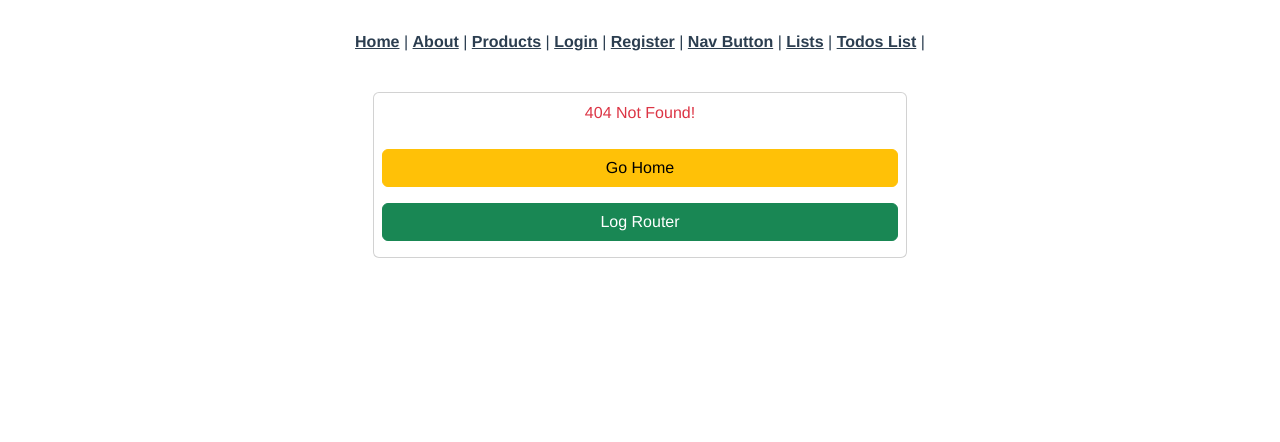
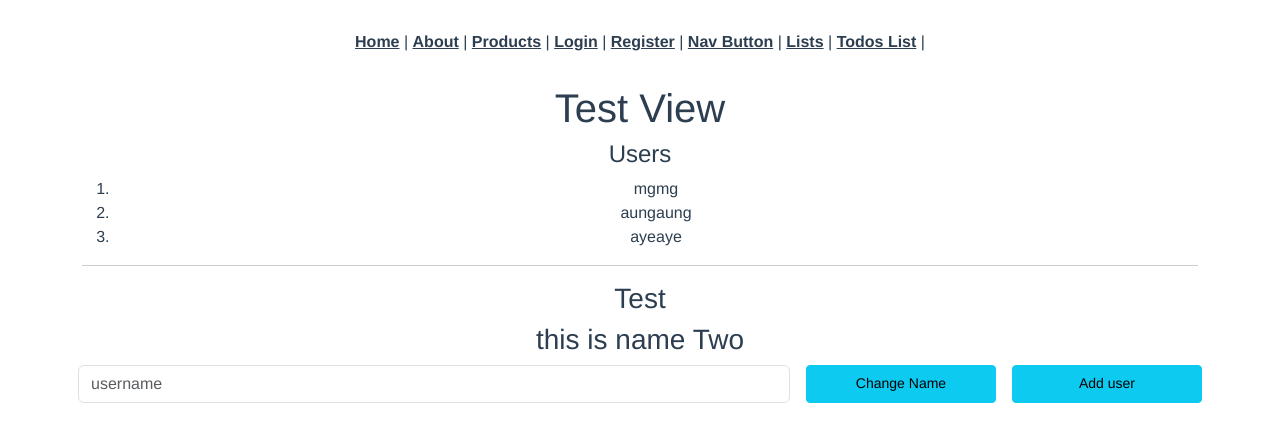
Before and after one commit to aungNyeinChan93/vue3_CL, a Vue app: page /test in a window 1280 px wide. Before the commit this address had no page. Shown: the top 442 px of the page. Built offline with nearby package versions, Linux system fonts and the light colour scheme.

Commit message:
mutations,actions && mapMutations,mapActions

```diff
--- a/src/router/index.ts
+++ b/src/router/index.ts
@@ -6,6 +6,7 @@ import NavBtnView from "@/views/TestView/NavBtnView.vue";
 import ProductView from "@/views/ProductView.vue";
 import ListsView from "@/views/Lists/ListsView.vue";
 import TodosView from "@/views/TodosView.vue";
+import TestView from "@/views/TestView/TestView.vue";
 
 const routes: Array<RouteRecordRaw> = [
   {
@@ -98,6 +99,11 @@ const routes: Array<RouteRecordRaw> = [
     path: '/todos',
     name: 'todos',
     component: TodosView
+  },
+  {
+    path: '/test',
+    name: "Test",
+    component: TestView
   }
 ];
 
--- a/src/store/index.ts
+++ b/src/store/index.ts
@@ -1,6 +1,7 @@
 import { createStore } from "vuex";
 import Todos from '@/store/modules/Todos/Todo'
+import Test from "./modules/Test"
 
 export default createStore({
-  modules: { Todos },
+  modules: { Todos, Test },
 });
--- /dev/null
+++ b/src/store/modules/Test.js
@@ -0,0 +1,26 @@
+const Test = {
+  state: {
+    name: "Test",
+    nameTwo: "this is name Two",
+    array: [],
+    users: ["mgmg", "aungaung", "ayeaye"],
+  },
+  getters: {
+    getUser: (state) => state.users,
+  },
+  mutations: {
+    addUsers(state, user) {
+      state.users.push(user);
+    },
+  },
+  actions: {
+    changeName({ state }, userName) {
+      if (userName) {
+        state.name = userName;
+        state.nameTwo = userName;
+      }
+    },
+  },
+};
+
+export default Test;
--- a/src/store/modules/Todos/Todo.ts
+++ b/src/store/modules/Todos/Todo.ts
@@ -33,6 +33,11 @@ export default {
         },
         updateStatus(context, id) {
             context.commit('editStatus', id)
+        },
+        testAction: ({ state }) => {
+            state.test = 'change test'
+            console.log('testAction ran');
+
         }
     },
 }
--- /dev/null
+++ b/src/views/TestView/TestView.vue
@@ -0,0 +1,61 @@
+<template>
+  <section>
+    <h1>Test View</h1>
+    <div>
+      <h4>Users</h4>
+      <ol>
+        <li v-for="user in getUser" :key="user">{{ user }}</li>
+      </ol>
+    </div>
+    <hr />
+    <div>
+      <div class="mt-2 row">
+        <h3>{{ name }}</h3>
+        <h3>{{ nameTwo }}</h3>
+        <input
+          type="text"
+          class="form-control mx-2 col"
+          placeholder="username"
+          v-model="userName"
+        />
+        <button
+          @click="changeName(userName)"
+          class="col-2 btn btn-sm btn-info mx-2"
+        >
+          Change Name
+        </button>
+        <button
+          @click="addUsers(userName)"
+          class="col-2 btn btn-sm btn-info mx-2"
+        >
+          Add user
+        </button>
+      </div>
+    </div>
+  </section>
+</template>
+
+<script>
+import { ref } from "vue";
+import { mapActions, mapGetters, mapMutations, mapState, useStore } from "vuex";
+
+export default {
+  setup() {
+    const store = useStore();
+    const userName = ref("");
+
+    return { store, userName };
+  },
+  methods: {
+    ...mapActions(["changeName"]),
+    ...mapMutations(["addUsers"]),
+  },
+  computed: {
+    ...mapGetters(["getUser"]),
+    ...mapState({
+      name: (state) => state.Test.name,
+      nameTwo: (state) => state.Test.nameTwo,
+    }),
+  },
+};
+</script>
--- a/src/views/TodosView.vue
+++ b/src/views/TodosView.vue
@@ -14,6 +14,10 @@
         {{ pageName }} || {{ pageName_optionApi }} || {{ users }} ||
         {{ userCounts }}
       </h4>
+
+      <button class="btn btn-danger my-2" @click="testAction">
+        Test Action
+      </button>
     </div>
   </section>
 </template>
@@ -21,7 +25,7 @@
 <script>
 import SingleTodoComponent from "@/components/SingleTodoComponent.vue";
 import { computed, onMounted, ref } from "vue";
-import { mapGetters, mapState, useStore } from "vuex";
+import { mapActions, mapGetters, mapState, useStore } from "vuex";
 
 export default {
   name: "TodosView",
@@ -56,5 +60,6 @@ export default {
     ...mapState({ users: (state) => state.Todos.users }),
     ...mapGetters(["getTodos"]),
   },
+  methods: { ...mapActions(["testAction", "todosData"]) },
 };
 </script>
--- a/src/views/auth/LoginView.vue
+++ b/src/views/auth/LoginView.vue
@@ -33,6 +33,12 @@
               class="btn btn-sm btn-success float-start mx-2 my-2"
             >
               Go Home
+            </button>
+            <button
+              class="btn btn-sm btn-secondary float-start my-2"
+              @click="gotoTest"
+            >
+              Go To Test
             </button>
           </form>
         </div>
@@ -72,7 +78,11 @@ export default {
       localStorage.setItem("auth", false);
     };
 
-    return { goHome, user, userLogin, userLogout };
+    const gotoTest = () => {
+      router.push({ name: "Test" });
+    };
+
+    return { goHome, user, userLogin, userLogout, gotoTest };
   },
 };
 </script>
```
